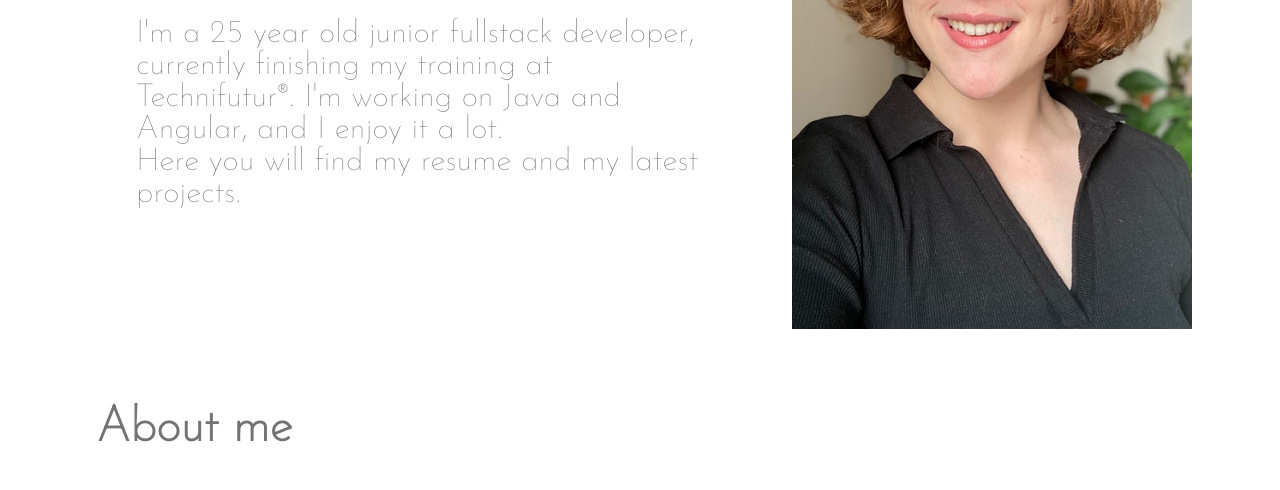
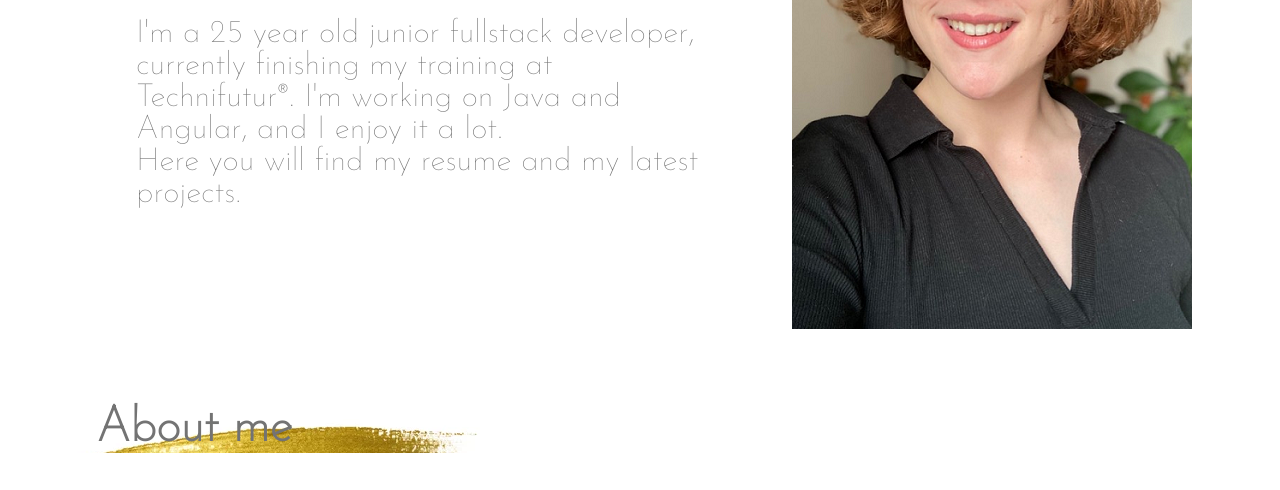
Before and after one commit to Esthuy/esthuy.github.io, a plain HTML site: page index.html in a window 1280 px wide. Shown: the part 432-922 px from the top of the page. Drawn offline with Linux system fonts and the light colour scheme; a web font is replaced by a local one.

Commit message:
gold brush

```diff
--- a/style.css
+++ b/style.css
@@ -70,12 +70,16 @@ body{
 
 
 
+
 /* About me */
 
 .title{
   font-family: 'Josefin Sans', sans-serif;
   font-size: 2rem;
   padding-left: 2.5rem;
+  background-image: url("img/gold.png");
+  background-repeat: no-repeat;
+
 }
 
 .aboutMe{
```
Also changed, not shown: index.html (+1 -2 lines), img/gold.png (added).
